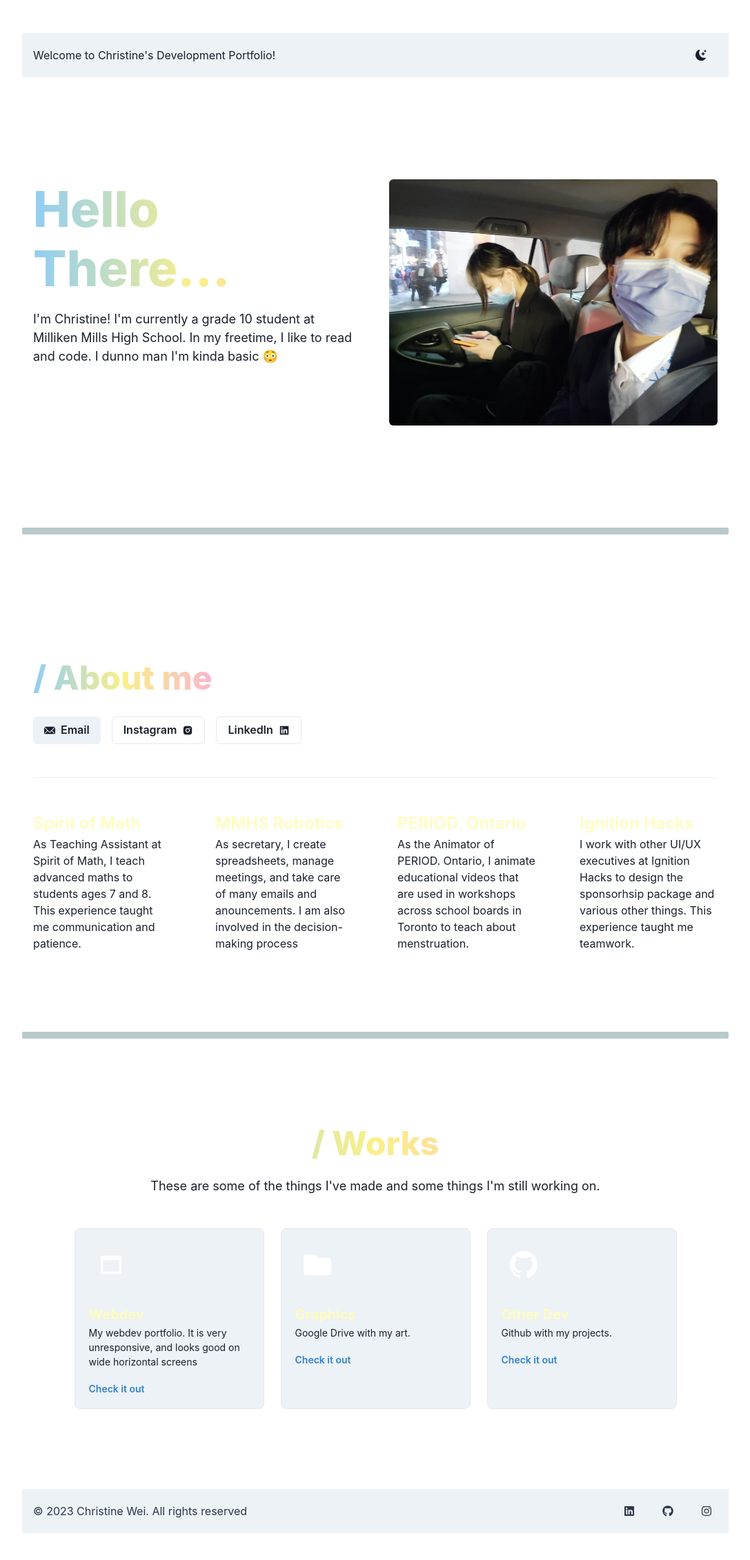
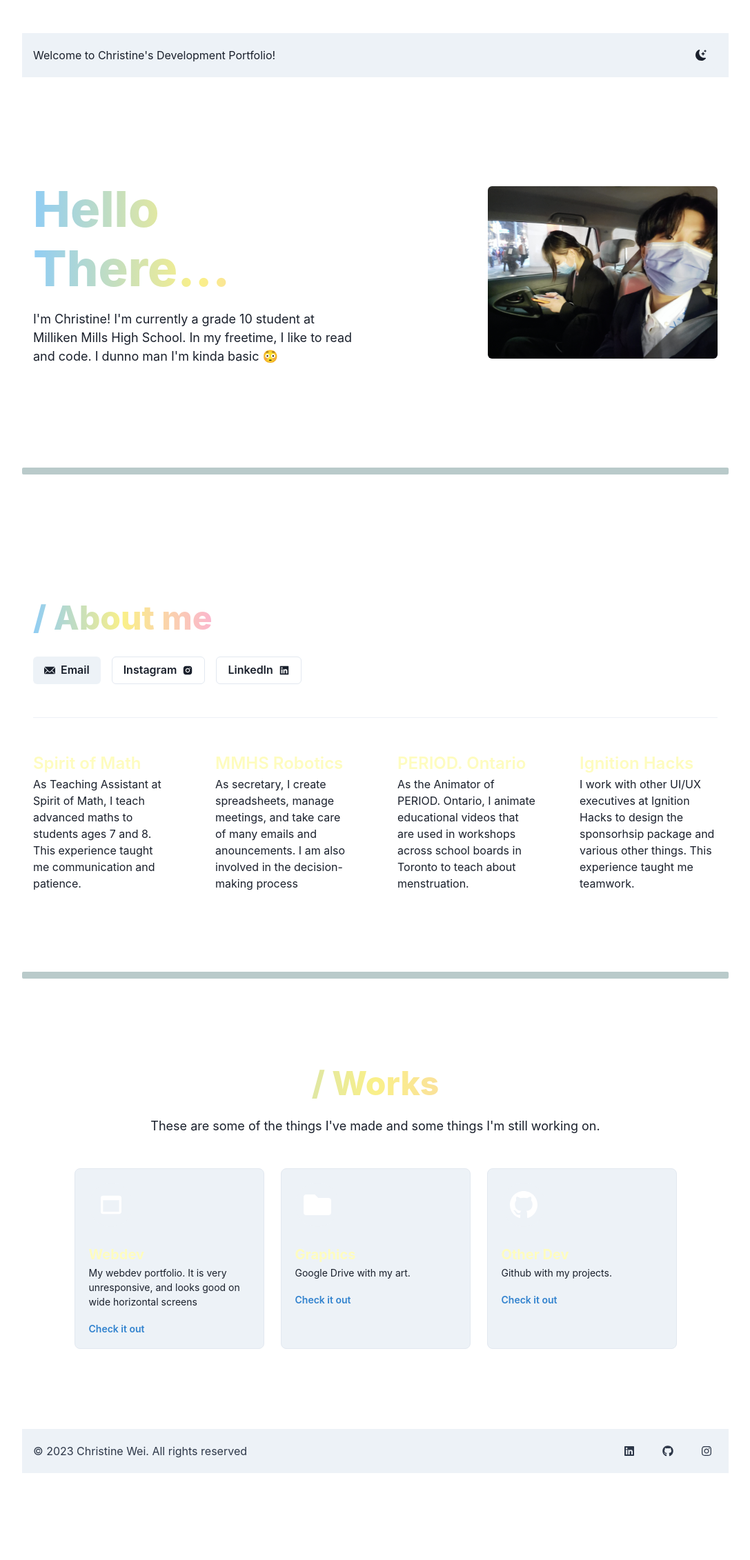
Before and after one commit to UglySquid/Personal-Website, a Next.js app: page / in a window 1280 px wide. Shown: the top 2262 px of the page at 69% size, without its empty margins (96-1183 px from the left). After the commit the page ends 2184 px from the top, so only its background shows below. Built offline with nearby package versions, Linux system fonts and the light colour scheme.

Commit message:
animations added but now mobile responsiveness :(

```diff
--- a/app/page.tsx
+++ b/app/page.tsx
@@ -39,8 +39,8 @@ export default function RootLayout() {
             <Flex direction="column" background="grey.100" p={12} rounded={6} gap={100}>
 
                 <motion.section
-                  initial={{ scaleX: 0, y: 200 }}
-                  whileInView={{ scaleX: 1, y: 0  }}
+                  initial={{ scaleX: 0 }}
+                  whileInView={{ scaleX: 1 }}
                   transition={{ type: "spring", stiffness: 100, duration: 2 }}
                   viewport={{ once: true }}
                 >
@@ -57,8 +57,8 @@ export default function RootLayout() {
                 </motion.section>
 
                 <motion.section
-                  initial={{ scaleX: 0, y: 200 }}
-                  whileInView={{ scaleX: 1, y: 0  }}
+                  initial={{ scaleX: 0 }}
+                  whileInView={{ scaleX: 1 }}
                   transition={{ type: "spring", stiffness: 100, duration: 2 }}
                   viewport={{ once: true }}
                 >
@@ -77,8 +77,8 @@ export default function RootLayout() {
 
 
                 <motion.section
-                  initial={{ scaleX: 0, y: 200 }}
-                  whileInView={{ scaleX: 1, y: 0  }}
+                  initial={{ scaleX: 0 }}
+                  whileInView={{ scaleX: 1  }}
                   transition={{ type: "spring", stiffness: 100, duration: 2 }}
                   viewport={{ once: true }}
                 >
@@ -96,7 +96,15 @@ export default function RootLayout() {
                   <Works />
                 </motion.section>
 
-                <Footer />
+                <motion.section
+                  initial={{ scaleX: 0 }}
+                  whileInView={{ scaleX: 1  }}
+                  transition={{ type: "spring", stiffness: 100, duration: 2 }}
+                  viewport={{ once: true }}
+                >
+                  <Footer />
+                </motion.section>
+
 
               {/* </motion.div> */}
             </Flex>
--- a/components/hero.tsx
+++ b/components/hero.tsx
@@ -2,11 +2,13 @@ import {
     Container,
     SimpleGrid,
     Img,
+    Skeleton,
     Flex,
     Text, Heading,
     Stack,
     extendTheme,
-    ChakraProvider
+    ChakraProvider,
+    Center
   } from '@chakra-ui/react';
 
   import { ReactElement } from 'react';
@@ -45,7 +47,7 @@ import {
   export default function Hero() {
     return (
       <Container maxW={'5xl'} py={12}>
-        <SimpleGrid columns={{ base: 1, md: 2 }} spacing={10}>
+        <SimpleGrid columns={{ base: 1, md: 2 }} spacing={10} alignItems={'center'}>
           <Stack spacing={4}>
             <ChakraProvider theme={Font}>
               <Heading
@@ -64,7 +66,8 @@ import {
             </Text>
 
           </Stack>
-          <Flex>
+          <Flex justifyContent='right'>
+            <Skeleton isLoaded>
               <Img
                 rounded={'md'}
                 alt={'Currently Nonexistent image'}
@@ -72,8 +75,11 @@ import {
                   'deca.jpg'
                 }
                 objectFit={'cover'}
+                height={250}
                 // fallbackSrc='https://via.placeholder.com/450x300'
               />
+            </Skeleton>
+
           </Flex>
         </SimpleGrid>
       </Container>
```
Lines whose indentation alone changed are shown as unchanged.
